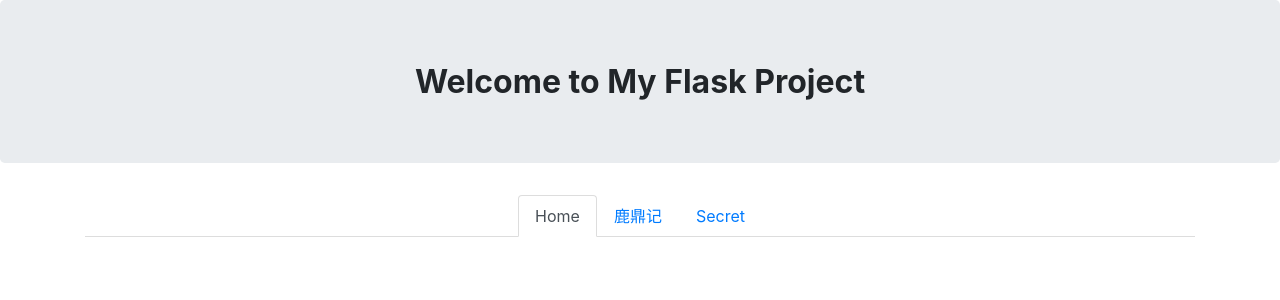
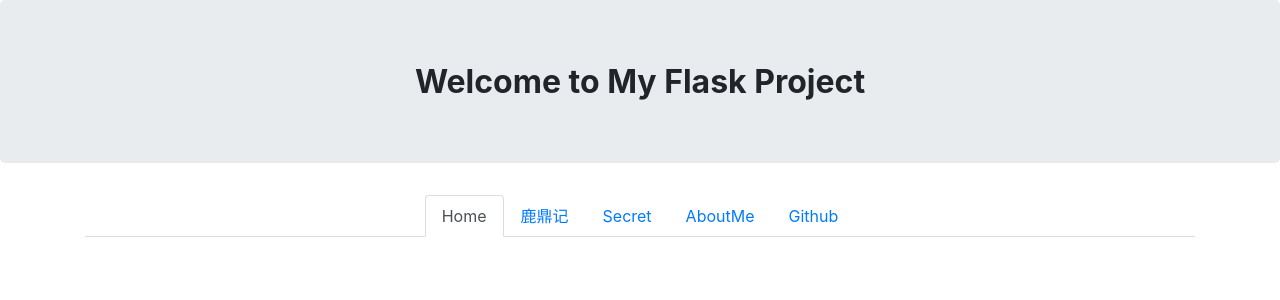
Before and after one commit to hopeful-hgf/jinyong, a Flask app: page / in a window 1280 px wide. Shown: the top 300 px of the page. Run offline with Flask 2, Linux system fonts and the light colour scheme; some libraries are stand-ins or nearby versions.

Commit message:
update index page

```diff
--- a/templates/index.html
+++ b/templates/index.html
@@ -33,10 +33,18 @@
         <a class="nav-link" href="../ludingji/">鹿鼎记</a>
       </li>
       <li class="nav-item">
-          <a class="nav-link" href="../srcret/">Secret</a>
-        </li>
+        <a class="nav-link" href="../srcret/">Secret</a>
+      </li>
+      <li class="nav-item">
+        <a class="nav-link" href="http://littletool.top/">AboutMe</a>
+      </li>
+      <li class="nav-item">
+        <a class="nav-link" href="http://github.com/killmymates/">Github</a>
+      </li>
     </ul>
   </div>
+
+
 
 </body>
 
```
